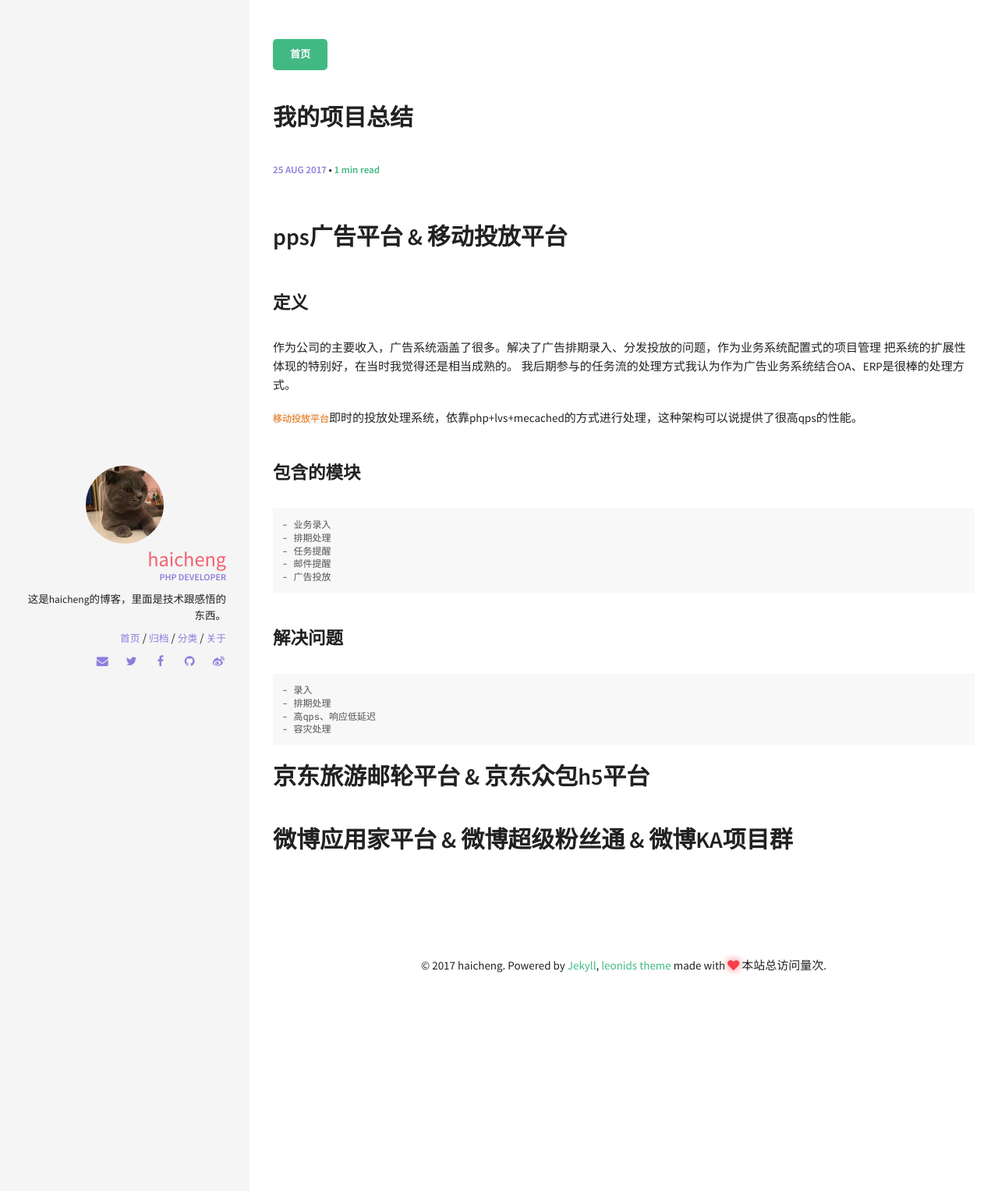
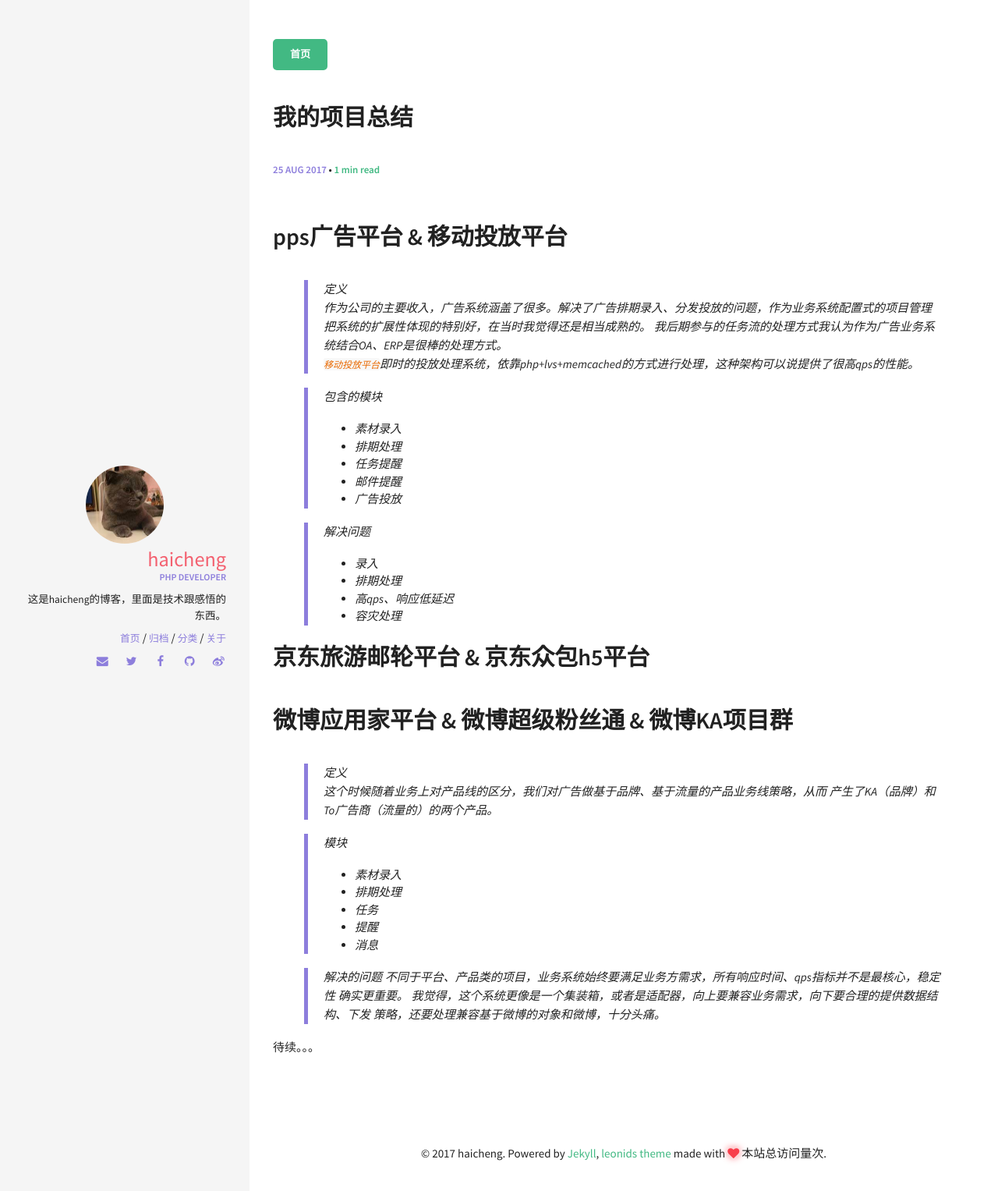
Before and after one commit to chchmlml/chchmlml.github.io, a Jekyll site: the page built from _posts/2017-08-25-my-career.md, in a window 1280 px wide. Shown: the top 1527 px of the page at 78% size. Built offline with Jekyll 4.4.1, drawn with Linux system fonts in a browser that asks for light colours; comment, search, counter and statistics services are not loaded.

Commit message:
add blog upgrade

```diff
--- a/_posts/2017-08-25-my-career.md
+++ b/_posts/2017-08-25-my-career.md
@@ -12,26 +12,44 @@ tags:
 
 # pps广告平台 & 移动投放平台
 
-### 定义
+> 定义
    作为公司的主要收入，广告系统涵盖了很多。解决了广告排期录入、分发投放的问题，作为业务系统配置式的项目管理
 把系统的扩展性体现的特别好，在当时我觉得还是相当成熟的。
    我后期参与的任务流的处理方式我认为作为广告业务系统结合OA、ERP是很棒的处理方式。
+   `移动投放平台`即时的投放处理系统，依靠php+lvs+memcached的方式进行处理，这种架构可以说提供了很高qps的性能。
 
-   `移动投放平台`即时的投放处理系统，依靠php+lvs+mecached的方式进行处理，这种架构可以说提供了很高qps的性能。
+> 包含的模块
+- 素材录入
+- 排期处理
+- 任务提醒
+- 邮件提醒
+- 广告投放
 
-### 包含的模块
-    - 业务录入
-    - 排期处理
-    - 任务提醒
-    - 邮件提醒
-    - 广告投放
-
-### 解决问题
-    - 录入
-    - 排期处理
-    - 高qps、响应低延迟
-    - 容灾处理
+> 解决问题
+- 录入
+- 排期处理
+- 高qps、响应低延迟
+- 容灾处理
 
 # 京东旅游邮轮平台 & 京东众包h5平台
 
 # 微博应用家平台 & 微博超级粉丝通 & 微博KA项目群
+
+> 定义
+    这个时候随着业务上对产品线的区分，我们对广告做基于品牌、基于流量的产品业务线策略，从而
+    产生了KA（品牌）和To广告商（流量的）的两个产品。
+
+> 模块
+- 素材录入
+- 排期处理
+- 任务
+- 提醒
+- 消息
+
+> 解决的问题
+不同于平台、产品类的项目，业务系统始终要满足业务方需求，所有响应时间、qps指标并不是最核心，稳定性
+确实更重要。
+我觉得，这个系统更像是一个集装箱，或者是适配器，向上要兼容业务需求，向下要合理的提供数据结构、下发
+策略，还要处理兼容基于微博的对象和微博，十分头痛。
+
+待续。。。
```
Also changed, not shown: 2 other files.
